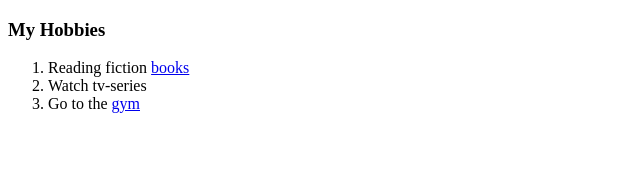
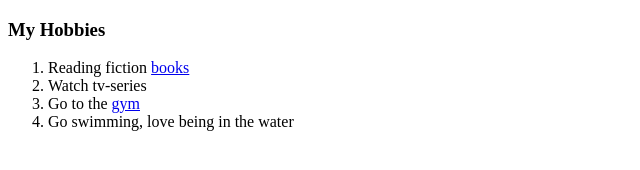
Before and after one commit to zaylet/Practice, a plain HTML site: page hobbies.html in a window 1280 px wide. Shown: the whole page, without its empty margins (0-640 px from the left). Drawn offline with Linux system fonts and the light colour scheme.

Commit message:
added hobbies

```diff
--- a/hobbies.html
+++ b/hobbies.html
@@ -11,6 +11,7 @@
         <li>Reading fiction <a href="https://www.barnesandnoble.com/">books</a></li>
         <li>Watch tv-series</li>
         <li>Go to the <a href="https://www.crunch.com/">gym</a></li>
+        <li>Go swimming, love being in the water</li>
     </ol>
 
 </body>
```
